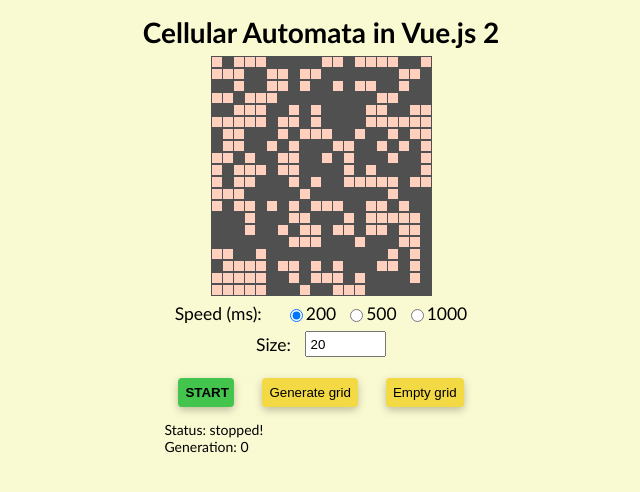
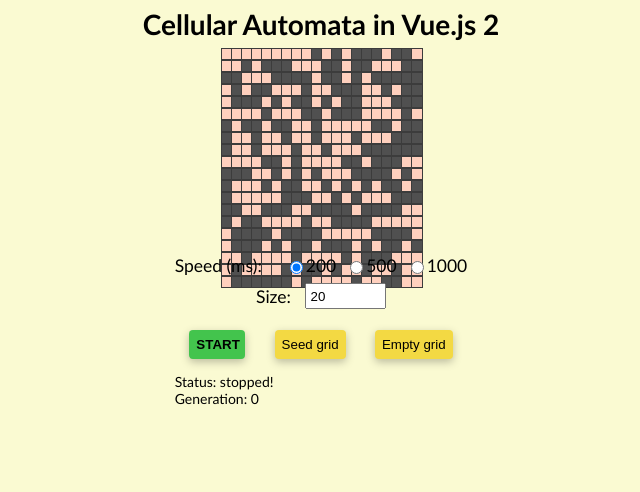
Before and after one commit to xx745/cellular-automata-vuejs-2, a Vue app: page / in a window 1280 px wide. Shown: the top 492 px of the page, without its empty margins (319-959 px from the left). Built offline with nearby package versions, Linux system fonts and the light colour scheme.

Commit message:
fixed bug where grid was not cloned correctly

```diff
--- a/src/App.vue
+++ b/src/App.vue
@@ -4,11 +4,13 @@
     <div
       class="grid"
       :style="{
-        'grid-template-columns': `repeat(${COLS}, 11px)`,
+        'grid-template-columns': `repeat(${SIZE}, 10px)`,
+        'grid-template-rows': `repeat(${SIZE}, 10px)`,
         }">
       <div
         v-for="(row, rowIndex) in grid"
-        :key="`row-${rowIndex}`">
+        :key="`row-${rowIndex}`"
+        class="row">
         <div
           v-for="(cell, collIndex) in row"
           :key="`cell-${collIndex}`"
@@ -74,8 +76,8 @@
         </button>
         <button
           :disabled="running"
-          @click="generateGrid()">
-          Generate grid
+          @click="seedGrid()">
+          Seed grid
         </button>
         <button
           :disabled="running"
@@ -99,15 +101,25 @@
       grid: [],
       COLS: 20,
       ROWS: 20,
+      /**
+       * All possible positions of cell's neighbours
+       * |o|o|o|
+       * |o|x|o|
+       * |o|o|o|
+       */
       operations: [
+        // top row
+        [-1, -1],
+        [-1, 0],
+        [-1, 1],
+        // middle row
+        [0, -1],
+        // [0, 0] - this is the position of out cell
         [0, 1],
-        [0, -1],
+        // bottom row
         [1, -1],
-        [-1, 1],
-        [1, 1],
-        [-1, -1],
         [1, 0],
-        [-1, 0]
+        [1, 1]
       ],
       SPEED: 200,
       SIZE: 20,
@@ -116,7 +128,7 @@
     }
   },
   mounted () {
-    this.generateGrid()
+    this.seedGrid()
   },
   methods: {
     toggleAutomation () {
@@ -128,7 +140,7 @@
     updateSize () {
       this.COLS = this.SIZE
       this.ROWS = this.SIZE
-      this.generateGrid()
+      this.seedGrid()
     },
     checkForLiveCells () {
       this.grid.forEach(row => {
@@ -141,26 +153,26 @@
     },
     simulate () {
       if (this.running) {
-        const newGrid = [...this.grid]
+        const newGrid = this.grid.map(row => [...row]) // shallow clone, works in this case
 
-        for (let i = 0; i < this.ROWS; i++) {
-          for (let j = 0; j < this.COLS; j++) {
+        for (let row = 0; row < this.ROWS; row++) {
+          for (let col = 0; col < this.COLS; col++) {
             let neighbours = 0
 
             for (let k = 0; k < this.operations.length; k++) {
               const [x, y] = this.operations[k]
-              const newI = i + x
-              const newJ = j + y
+              const newRow = row + x
+              const newCol = col + y
 
-              if (newI >= 0 && newI < this.ROWS && newJ >= 0 && newJ < this.COLS) {
-                neighbours += this.grid[newI][newJ]
+              if (newRow >= 0 && newRow < this.ROWS && newCol >= 0 && newCol < this.COLS) {
+                neighbours += this.grid[newRow][newCol]
               }
             }
 
             if (neighbours < 2 || neighbours > 3) {
-              newGrid[i][j] = 0
-            } else if (this.grid[i][j] === 0 && neighbours === 3) {
-              newGrid[i][j] = 1
+              newGrid[row][col] = 0
+            } else if (!this.grid[row][col] && neighbours === 3) {
+              newGrid[row][col] = 1
             }
           }
         }
@@ -172,17 +184,10 @@
       }
     },
     emptyGrid () {
-      this.ready = false
-      this.generation = 0
-
       if (!this.running) {
-        this.grid = []
-        for (let i = 0; i < this.ROWS; i++) {
-          this.grid[i] = []
-          for (let j = 0; j < this.COLS; j++) {
-            this.grid[i][j] = 0
-          }
-        }
+        this.generation = 0
+        this.grid = this.generateGrid(false)
+        this.ready = true
       }
     },
     toggleCell (row, col) {
@@ -193,20 +198,27 @@
         this.checkForLiveCells()
       }
     },
-    generateGrid () {
-      this.generation = 0
+    randomNumber () {
+      return Math.floor(Math.random() * 2)
+    },
+    generateGrid (fill = true) {
+      const grid = []
 
-      if (!this.running) {
-        this.grid = []
-        for (let i = 0; i < this.ROWS; i++) {
-          this.grid[i] = []
-          for (let j = 0; j < this.COLS; j++) {
-            this.grid[i][j] = Math.floor(Math.random() * 2)
-          }
+      for (let row = 0; row < this.ROWS; row++) {
+        grid[row] = []
+        for (let col = 0; col < this.COLS; col++) {
+          grid[row][col] = fill ? this.randomNumber() : 0
         }
       }
 
-      this.ready = true
+      return grid
+    },
+    seedGrid () {
+      if (!this.running) {
+        this.generation = 0
+        this.grid = this.generateGrid()
+        this.ready = true
+      }
     }
   }
 }
@@ -214,12 +226,15 @@
 
 <style>
 html, body {
+  margin: 0;
+  height: 100%;
   background-color: lightgoldenrodyellow;
   font-size: 14px;
   font-family: 'Gill Sans', 'Gill Sans MT', Calibri, 'Trebuchet MS', sans-serif;
 }
 
 #app {
+  height: 100%;
   display: flex;
   flex-direction: column;
   align-items: center;
@@ -290,10 +305,10 @@
 }
 
 .cell {
-  text-align: center;
-  width: 10px;
-  height: 10px;
-  border: 1px solid rgb(80, 80, 80);
+  width: 100%;
+  height: 100%;
+  border: 1px solid rgb(60, 60, 60);
+  background-color: rgb(255, 255, 255);
   cursor: pointer;
 }
 </style>
```
